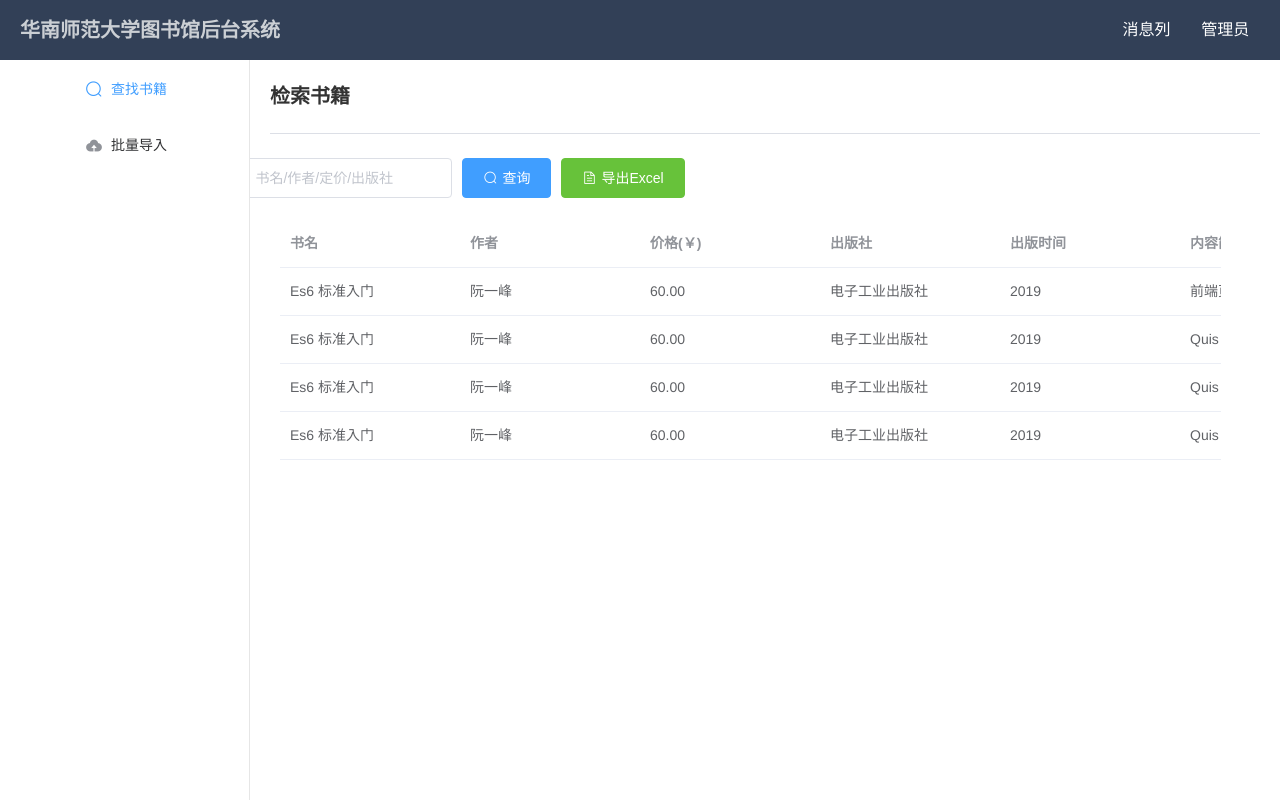
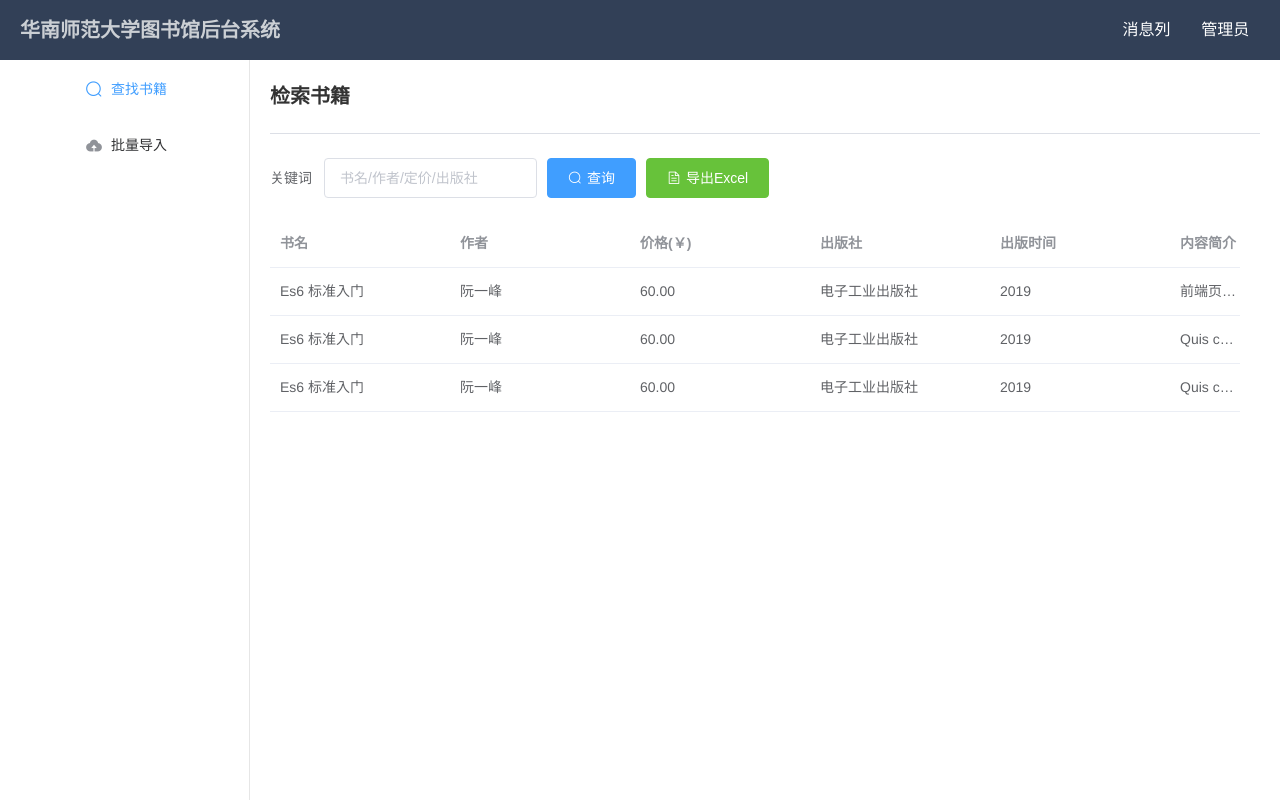
Before and after one commit to SCNU-Software/library-fn, a Vue app: page / in a window 1280 px wide. Built offline with nearby package versions, Linux system fonts and the light colour scheme.

Commit message:
修复了搜索框居中的问题

```diff
--- a/src/App.vue
+++ b/src/App.vue
@@ -15,8 +15,8 @@
           <!-- 侧栏 -->
           <SideBar></SideBar>
         </el-aside>
-        <el-container>
-          <el-main><router-view></router-view></el-main>
+        <el-container class="el-main-wrapper">
+          <el-main class="pull-left"><router-view></router-view></el-main>
         </el-container>
       </el-container>
     </el-container>
--- a/src/views/Search.vue
+++ b/src/views/Search.vue
@@ -1,10 +1,10 @@
 <!-- 检索书籍的页面 -->
 <template>
-<div>
+<div class="flex-box">
     <h1>检索书籍</h1>
     <el-divider></el-divider>
-    <el-row type="flex">
-        <el-col :span="24" :pull="8">
+    <el-row type="flex" justify="start">
+        <el-col>
           <!-- 关键词输入框 -->
           <el-form :inline="true" :model="formInline" class="demo-form-inline">
               <el-form-item label="关键词">
@@ -18,9 +18,10 @@
           </el-form>
         </el-col>
     </el-row>
+
     <el-table
       :data="tableData"
-      style="width: 95%; margin-left:10px;">
+      style="width: 98%;">
       <el-table-column
         prop="title"
         label="书名"
@@ -99,14 +100,6 @@ export default {
                 pubTime: '2019',
                 brief: "Quis culpa deserunt ex non."
             },
-            {
-                title: 'Es6 标准入门',
-                author: '阮一峰',
-                price: '60.00',
-                press: "电子工业出版社",
-                pubTime: '2019',
-                brief: "Quis culpa deserunt ex non."
-            },
           ]
       }
     },
@@ -115,16 +108,16 @@ export default {
       onSubmit() {
         // 构建请求参数
         let url = `http://localhost:9033/api/bookdes/getbookdes`;
-        // this.axios.get(url,{params: {title:this.formInline.word}})
-        // .then(res => {
-        //   // 处理brief避免过长
-        //   res.data.data.forEach((value)=>{
-        //     value.brief = value.brief.substring(0,100)+"......";
-        //   })
-        //   this.tableData = res.data.data;
-        // }, res => {
-        //   console.log(res);
-        // })
+        this.axios.get(url,{params: {title:this.formInline.word}})
+        .then(res => {
+          // 处理brief避免过长
+          res.data.data.forEach((value)=>{
+            value.brief = value.brief.substring(0,100)+"......";
+          })
+          this.tableData = res.data.data;
+        }, res => {
+          console.log(res);
+        })
       },
       exportFile(){
           console.log('导出文件');
@@ -137,5 +130,12 @@ export default {
 <style>
   .el-tooltip__popper{
     max-width:40%;
+    line-height: 1.5;
+  }
+  .flex-box{
+    display: flex;
+    flex-direction: column;
+    justify-content: flex-start;
+    align-items: flex-start;
   }
 </style>
```
Lines whose indentation alone changed are shown as unchanged.
